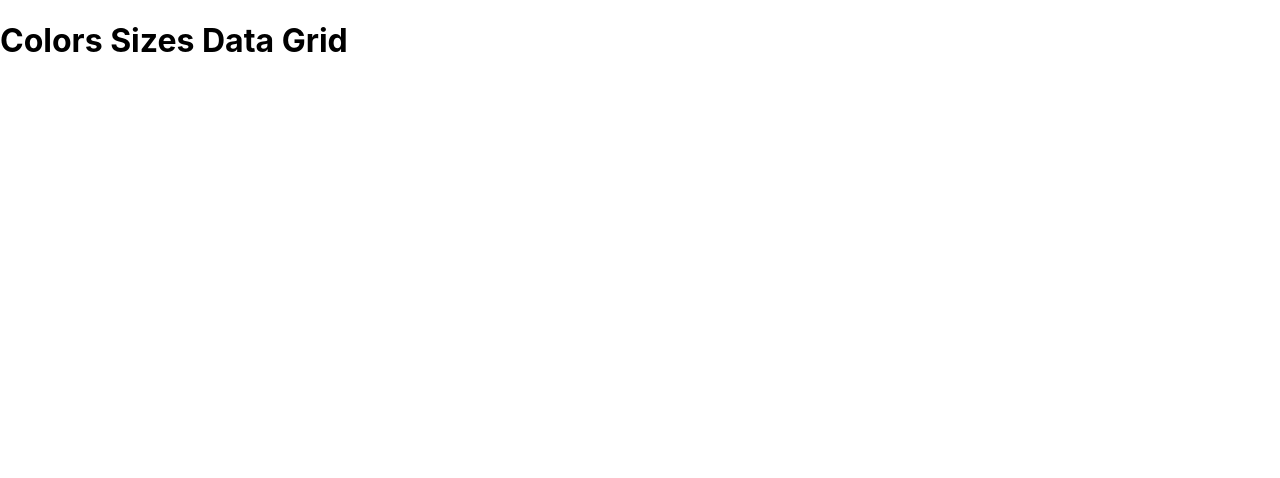
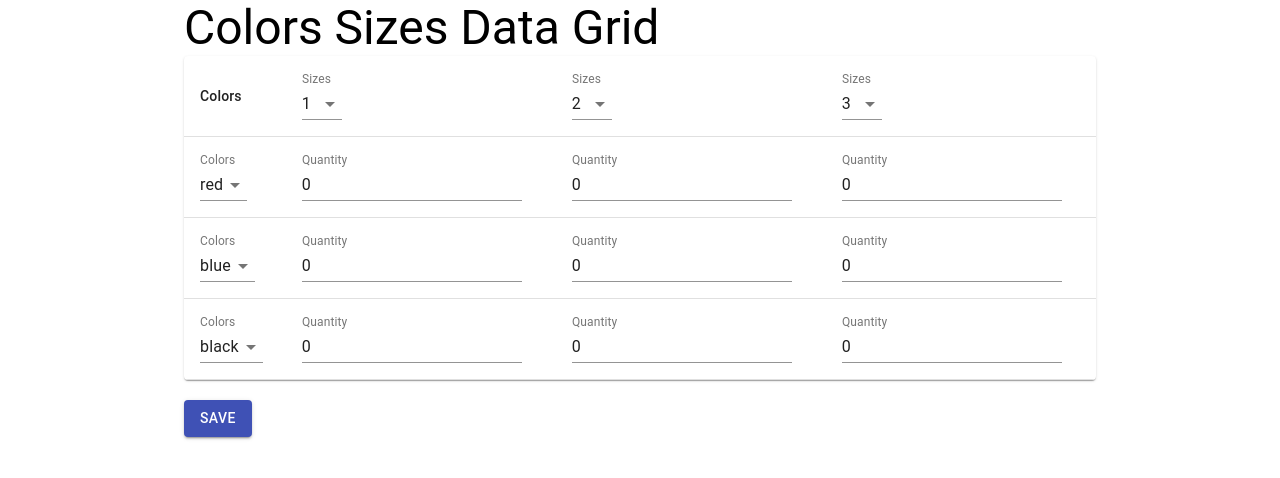
Before and after one commit to ahmady016/colors-sizes-task, a React (Create React App) app: page / in a window 1280 px wide. Shown: the top 478 px of the page. Built offline with nearby package versions, Linux system fonts and the light colour scheme.

Commit message:
add colors sizes components

```diff
--- a/src/App.tsx
+++ b/src/App.tsx
@@ -1,8 +1,16 @@
 import React from 'react'
+
+import SizesColorsTable from './components/SizesColorsTable'
+
+import Typography from '@material-ui/core/Typography'
+import Container from '@material-ui/core/Container'
 
 function App() {
 	return (
-    <h1>Colors Sizes Data Grid</h1>
+		<Container maxWidth="md">
+			<Typography component="h1" variant="h3">Colors Sizes Data Grid</Typography>
+			<SizesColorsTable />
+		</Container>
 	)
 }
 
--- /dev/null
+++ b/src/components/ColorsDropdown.js
@@ -0,0 +1,41 @@
+import React from 'react'
+
+import FormControl from '@material-ui/core/FormControl'
+import InputLabel from '@material-ui/core/InputLabel'
+import Select from '@material-ui/core/Select'
+import MenuItem from '@material-ui/core/MenuItem'
+
+import { colors } from '../constants'
+
+function ColorsDropdown({ value, allSelectedColors, setAllSelectedColors }) {
+	const [color, setColor] = React.useState(value)
+	const handleChange = (e) => {
+		let selectedColor = e.target.value
+		if (!allSelectedColors.includes(selectedColor)) {
+			setAllSelectedColors((colors) => [
+				...colors.filter((_color) => _color !== color),
+				selectedColor,
+			])
+			setColor(selectedColor)
+		}
+	}
+	return (
+		<FormControl>
+			<InputLabel id="demo-simple-select-label">Colors</InputLabel>
+			<Select
+				labelId="colors-dropdown"
+				id="colors-dropdown"
+				value={color}
+				onChange={handleChange}
+			>
+				{colors.map((item) => (
+					<MenuItem key={item} value={item}>
+						{item}
+					</MenuItem>
+				))}
+			</Select>
+		</FormControl>
+	)
+}
+
+export default ColorsDropdown
--- /dev/null
+++ b/src/components/QuantityInput.js
@@ -0,0 +1,33 @@
+import React from "react"
+
+import TextField from "@material-ui/core/TextField"
+
+function QuantityInput({ index, color, size, setResult }) {
+  const [quantity, setQuantity] = React.useState(0)
+  const handleChange = (e) => {
+    let currentQuantity = parseFloat(e.target.value.trim() || 0)
+    setResult((result) =>
+      result.map((item) =>
+        item.color === color && item.size === size
+          ? {
+              size,
+              color,
+              quantity: currentQuantity
+            }
+          : item
+      )
+    );
+    setQuantity(currentQuantity);
+  };
+
+  return (
+    <TextField
+      id={`quantity-${index}`}
+      label="Quantity"
+      value={quantity}
+      onChange={handleChange}
+    />
+  );
+}
+
+export default QuantityInput
--- /dev/null
+++ b/src/components/SizesColorsTable.js
@@ -0,0 +1,108 @@
+import React from 'react'
+
+import Paper from '@material-ui/core/Paper'
+import TableContainer from '@material-ui/core/TableContainer'
+import Table from '@material-ui/core/Table'
+import TableBody from '@material-ui/core/TableBody'
+import TableHead from '@material-ui/core/TableHead'
+import TableRow from '@material-ui/core/TableRow'
+import TableCell from '@material-ui/core/TableCell'
+import Button from '@material-ui/core/Button'
+
+import SizesDropdown from './SizesDropdown'
+import ColorsDropdown from './ColorsDropdown'
+import QuantityInput from './QuantityInput'
+
+import { sizes, colors } from '../constants'
+
+const topSizes = sizes.slice(0, 3)
+const topColors = colors.slice(0, 3)
+const initialResult = topSizes
+	.map((size) => {
+		return topColors.map((color) => ({
+			size,
+			color,
+			quantity: 0,
+		}))
+	})
+	.flat()
+
+function SizesColorsTable() {
+	const [allSelectedSizes, setAllSelectedSizes] = React.useState(topSizes)
+	const [allSelectedColors, setAllSelectedColors] = React.useState(topColors)
+	const [result, setResult] = React.useState(initialResult)
+
+	React.useEffect(() => {
+		console.log(result)
+	}, [result])
+
+	return (
+		<>
+			<TableContainer component={Paper}>
+				<Table>
+					<TableHead>
+						<TableRow>
+							<TableCell>Colors</TableCell>
+							{topSizes.map((size) => (
+								<TableCell key={size}>
+									<SizesDropdown
+										value={size}
+										allSelectedSizes={allSelectedSizes}
+										setAllSelectedSizes={setAllSelectedSizes}
+									/>
+								</TableCell>
+							))}
+						</TableRow>
+					</TableHead>
+					<TableBody>
+						{topColors.map((color, i) => (
+							<TableRow key={color}>
+								<TableCell>
+									<ColorsDropdown
+										value={color}
+										allSelectedColors={allSelectedColors}
+										setAllSelectedColors={setAllSelectedColors}
+									/>
+								</TableCell>
+								<TableCell>
+									<QuantityInput
+										index={i + 1}
+										size={topSizes[0]}
+										color={color}
+										setResult={setResult}
+									/>
+								</TableCell>
+								<TableCell>
+									<QuantityInput
+										index={i + 1}
+										size={topSizes[1]}
+										color={color}
+										setResult={setResult}
+									/>
+								</TableCell>
+								<TableCell>
+									<QuantityInput
+										index={i + 1}
+										size={topSizes[2]}
+										color={color}
+										setResult={setResult}
+									/>
+								</TableCell>
+							</TableRow>
+						))}
+					</TableBody>
+				</Table>
+			</TableContainer>
+			<br />
+			<Button
+				variant="contained"
+				color="primary"
+				onClick={(e) => console.log('Saved Values: ', result)}
+			>
+				Save
+			</Button>
+		</>
+	)
+}
+
+export default SizesColorsTable
--- /dev/null
+++ b/src/components/SizesDropdown.js
@@ -0,0 +1,43 @@
+import React from 'react'
+
+import FormControl from '@material-ui/core/FormControl'
+import InputLabel from '@material-ui/core/InputLabel'
+import Select from '@material-ui/core/Select'
+import MenuItem from '@material-ui/core/MenuItem'
+
+import { sizes } from '../constants'
+
+function SizesDropdown({ value, allSelectedSizes, setAllSelectedSizes }) {
+	const [size, setSize] = React.useState(value)
+	const handleChange = (e) => {
+		let selectedValue = e.target.value
+		console.log(selectedValue)
+		console.log(allSelectedSizes)
+		if (!allSelectedSizes.includes(selectedValue)) {
+			setAllSelectedSizes((sizes) => [
+				...sizes.filter((_size) => _size !== size),
+				selectedValue,
+			])
+			setSize(selectedValue)
+		}
+	}
+	return (
+		<FormControl>
+			<InputLabel id="demo-simple-select-label">Sizes</InputLabel>
+			<Select
+				labelId="sizes-dropdown"
+				id="sizes-dropdown"
+				value={size}
+				onChange={handleChange}
+			>
+				{sizes.map((item) => (
+					<MenuItem key={item} value={item}>
+						{item}
+					</MenuItem>
+				))}
+			</Select>
+		</FormControl>
+	)
+}
+
+export default SizesDropdown
--- /dev/null
+++ b/src/constants.js
@@ -0,0 +1,45 @@
+export const sizes = [
+  1,
+  2,
+  3,
+  4,
+  5,
+  6,
+  7,
+  8,
+  9,
+  10,
+  11,
+  12,
+  13,
+  14,
+  15,
+  16,
+  17,
+  18,
+  19,
+  20
+];
+
+export const colors = [
+  "red",
+  "blue",
+  "black",
+  "white",
+  "purple",
+  "indigo",
+  "yellow",
+  "violet",
+  "pink",
+  "silver",
+  "gold",
+  "orange",
+  "teal",
+  "gray",
+  "brown",
+  "coral",
+  "lime",
+  "salmon",
+  "turquoise",
+  "navy"
+];
```
